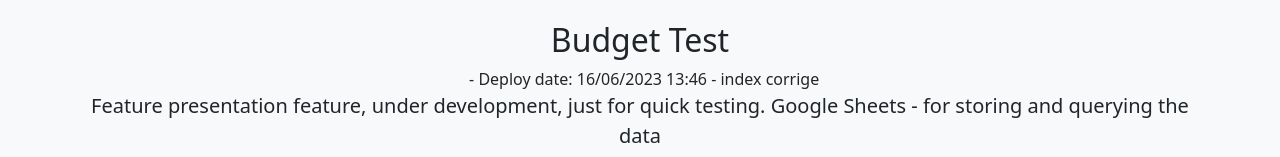
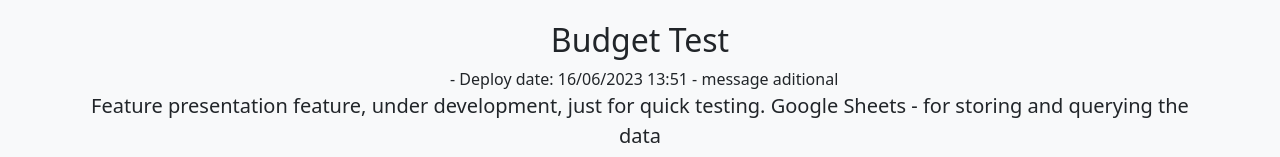
Before and after one commit to hernangior/julio-orcamento-teste, a website: page index.html in a window 1280 px wide. Shown: the part 164-321 px from the top of the page. Drawn offline with nearby package versions, Linux system fonts and the light colour scheme.

Commit message:
Update index.html

```diff
--- a/index.html
+++ b/index.html
@@ -61,7 +61,7 @@
       <img class="d-block mx-auto mb-4" src="assets/brand/bootstrap-logo.svg" alt="" width="72" height="57">
       <h2>Budget Test</h2>
 	  <div id="div_deploy_data">
-		 &nbsp; - Deploy date: 16/06/2023 13:46 - index corrige
+		 &nbsp; - Deploy date: 16/06/2023 13:51 - message aditional
 	  </div>
       <p class="lead">Feature presentation feature, under development, just for quick testing. Google Sheets - for storing and querying the data</p>
     </div>
```
